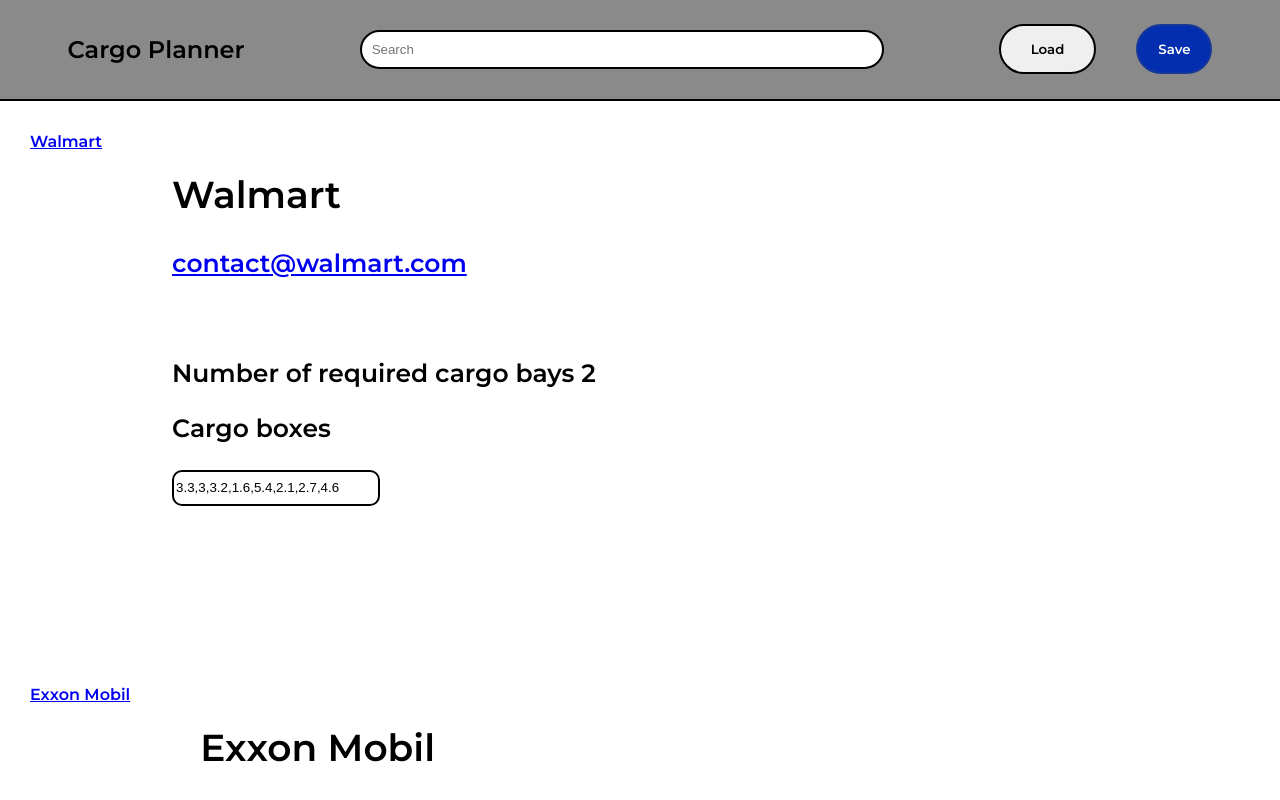
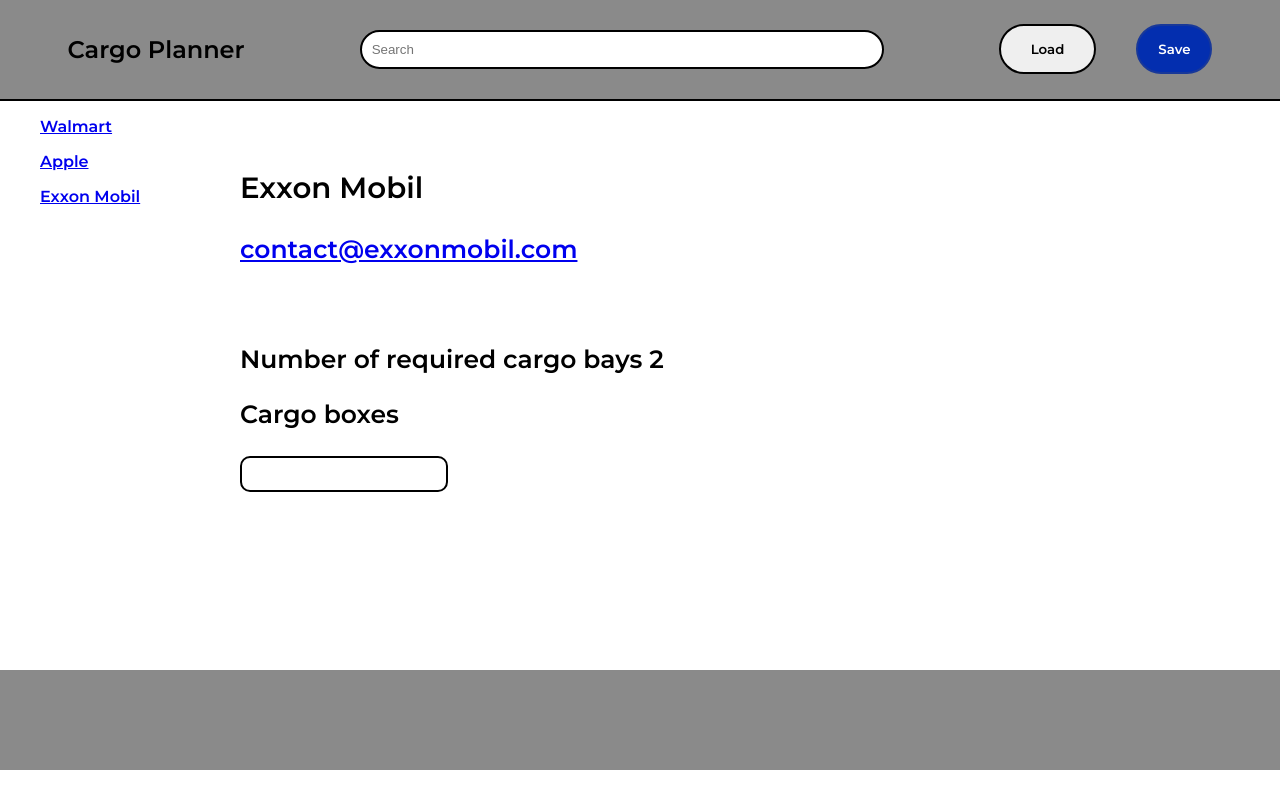
Before and after one commit to tim-pushak/reactCargoPlanner, a React (Create React App) app: page /exxonMobil in a window 1280 px wide. Shown: the top 800 px of the page. Built offline with nearby package versions, Linux system fonts and the light colour scheme.

Commit message:
finally created pages that change content without reload

```diff
--- a/src/components/app/App.js
+++ b/src/components/app/App.js
@@ -2,22 +2,42 @@
 import Shipment from '../dataCompanies/shipment.json';
 import Header from '../header/header';
 import Footer from '../footer/footer';
-import {BrowserRouter as Router, Routes, Route} from 'react-router-dom';
+import {BrowserRouter, Routes, Route} from 'react-router-dom';
 
+import Layout from '../../pages/layout';
+import Apple from '../../pages/apple';
+import Walmart from '../../pages/walmart';
+import ExxonMobil from '../../pages/exxonMobil';
 
 
 function App() {
   return (
     <div className="App">
       <Header/>
-      {
+      <main className="containerr">
+        <section className="scrollBar2 companies react_wrapper">
+
+            <BrowserRouter>
+            <Routes>
+              <Route path="/" element={<Layout />}>
+                <Route index element={<Walmart />} />
+                <Route path="apple" element={<Apple />} />
+                <Route path="exxonMobil" element={<ExxonMobil />} />
+              </Route>
+            </Routes>
+          </BrowserRouter>
+
+      </section>
+    </main>
+
+     {/*  {
       Shipment && Shipment.map(shipment => {
           return (
 
             <div className="box" key={shipment.id}>
               <main className="containerr">
 
-              <section class="scrollBar1 companies">
+              <section className="scrollBar1 companies">
                   <div>
                       <p><a href={shipment.name}>{shipment.name}</a></p>
                   </div>
@@ -27,15 +47,15 @@
                   <div className="company_title">
                     <h1>{shipment.name}</h1>
                   </div>
-                  <div class="company_email">
+                  <div className="company_email">
                     <p><a href="mailto:{shipment.email}">{shipment.email}</a></p>
                   </div> <br />
-                  <div class="bays">
+                  <div className="bays">
                     <p>
                       Number of required cargo bays <strong>2</strong>
                     </p>
                   </div>
-                  <div class="cargo_boxes">
+                  <div className="cargo_boxes">
                   <p>Cargo boxes</p>
                   <input type="text" value={shipment.boxes}></input>
                   </div>
@@ -44,7 +64,7 @@
             </div>
           )
         })
-      }
+      } */}
       <Footer/>
     </div>
   );
--- a/src/index.css
+++ b/src/index.css
@@ -20,9 +20,15 @@
   font-family: 'Montserrat', sans-serif;
 }
 
+li {
+  list-style: none;
+}
 
-
-
+.react_wrapper {
+  display: flex;
+  flex-direction: row;
+  justify-content: center;
+}
 
 
 /* CONTAINER */
@@ -35,16 +41,11 @@
 .scrollBar1 {
   overflow-y:scroll;
   height:553px;
+  width:200px;
 }
 
 .scrollBar1 div {
   margin-top: 30px;
-}
-.scrollBar1 p {
-  padding: 1px 30px;
-}
-.scrollBar1 p {
-  padding: 1px 30px;
 }
 
 .company_details {
--- /dev/null
+++ b/src/pages/apple.js
@@ -0,0 +1,27 @@
+import React from 'react';
+
+const Apple = () => {
+    return (
+        <main className="containerr">
+            <section className="scrollBar2 company_details">
+                <div className="company_title">
+                    <h1>Apple</h1>
+                </div>
+                <div className="company_email">
+                    <p><a href="mailto:contact@apple.com">contact@apple.com</a></p>
+                </div> <br />
+                <div className="bays">
+                    <p>
+                        Number of required cargo bays <strong>2</strong>
+                    </p>
+                </div>
+                <div className="cargo_boxes">
+                    <p>Cargo boxes</p>
+                    <input type="text" value="9.6,3.5"></input>
+                </div>
+            </section>
+        </main>
+    )
+}
+
+export default Apple;
--- /dev/null
+++ b/src/pages/exxonMobil.js
@@ -0,0 +1,27 @@
+import React from 'react';
+
+const ExxonMobil = () => {
+    return (
+        <main className="containerr">
+            <section className="scrollBar2 company_details">
+                <div className="company_title">
+                    <h1>Exxon Mobil</h1>
+                </div>
+                <div className="company_email">
+                    <p><a href="mailto:contact@exxonmobil.com">contact@exxonmobil.com</a></p>
+                </div> <br />
+                <div className="bays">
+                    <p>
+                        Number of required cargo bays <strong>2</strong>
+                    </p>
+                </div>
+                <div className="cargo_boxes">
+                    <p>Cargo boxes</p>
+                    <input type="text" value=""></input>
+                </div>
+            </section>
+        </main>
+    )
+}
+
+export default ExxonMobil;
--- /dev/null
+++ b/src/pages/layout.js
@@ -0,0 +1,25 @@
+import { Outlet, Link } from "react-router-dom";
+
+const Layout = () => {
+  return (
+    <>
+      <nav className="scrollBar1 companies">
+        <ul>
+          <li>
+            <p><Link to="/">Walmart</Link></p>
+          </li>
+          <li>
+            <p><Link to="/apple">Apple</Link></p>
+          </li>
+          <li>
+            <p><Link to="/exxonMobil">Exxon Mobil</Link></p>
+          </li>
+        </ul>
+      </nav>
+
+      <Outlet />
+    </>
+  )
+};
+
+export default Layout;
--- /dev/null
+++ b/src/pages/walmart.js
@@ -0,0 +1,28 @@
+import React from 'react';
+
+const Walmart = () => {
+    return (
+        <main className="containerr">
+            <section className="scrollBar2 company_details">
+                <div className="company_title">
+                    <h1>Walmart</h1>
+                </div>
+                <div className="company_email">
+                    <p><a href="mailto:contact@walmart.com">contact@walmart.com</a></p>
+                </div> <br />
+                <div className="bays">
+                    <p>
+                        Number of required cargo bays <strong>2</strong>
+                    </p>
+                </div>
+                <div className="cargo_boxes">
+                    <p>Cargo boxes</p>
+                    <input type="text" value="3.3,3,3.2,1.6,5.4,2.1,2.7,4.6"></input>
+                </div>
+            </section>
+        </main>
+
+    )
+}
+
+export default Walmart;
```
